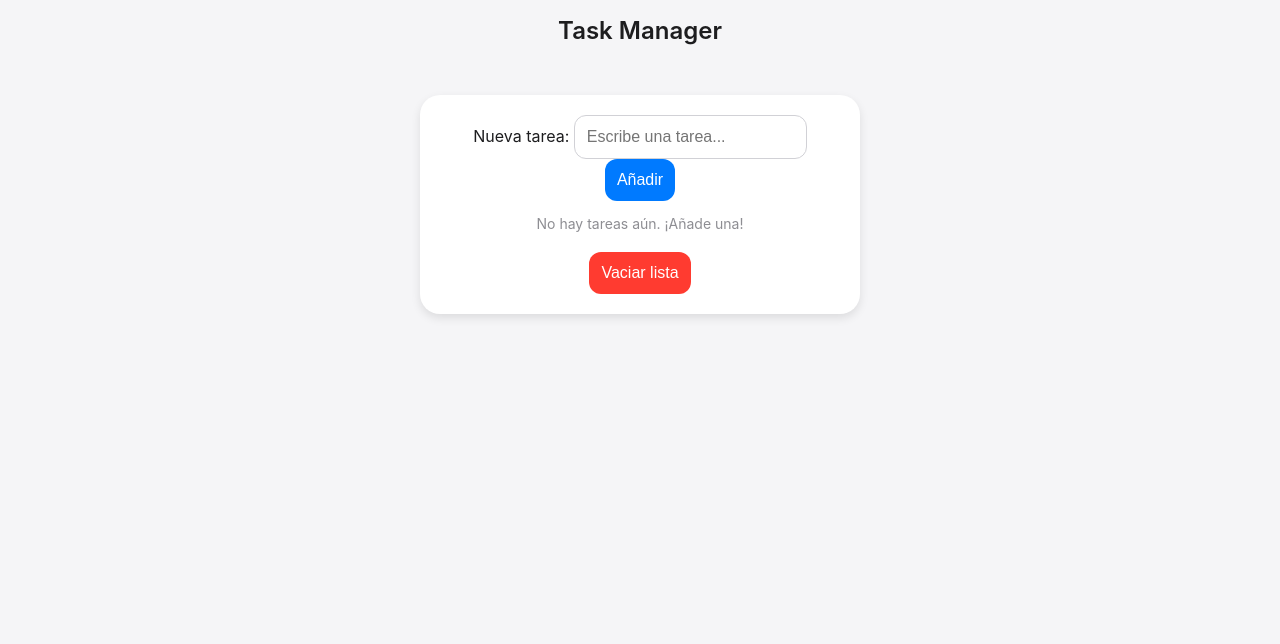
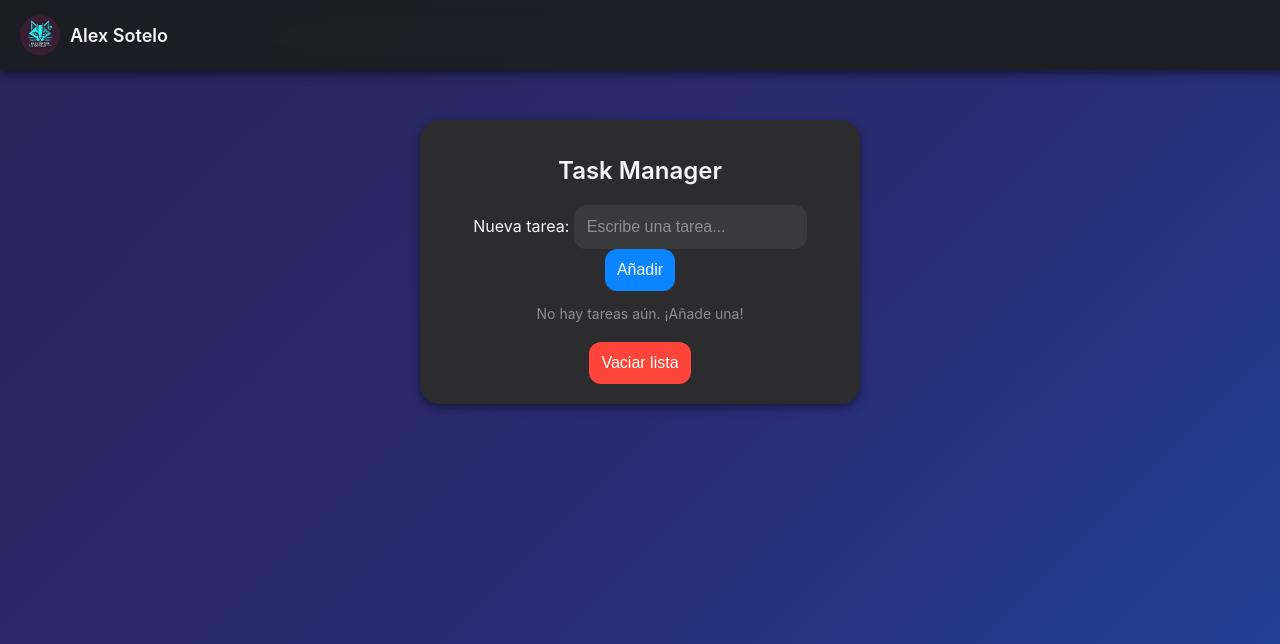
Before and after one commit to AlexxSotelo/Basic-Task-Manager, a Flask app: page / in a window 1280 px wide. Shown: the top 644 px of the page. Run offline with Flask 3, Linux system fonts and the light colour scheme.

Commit message:
I added more styles.

```diff
--- a/static/styles.css
+++ b/static/styles.css
@@ -1,21 +1,61 @@
 /* Estilos generales */
 body {
     font-family: -apple-system, BlinkMacSystemFont, "Segoe UI", Roboto, Helvetica, Arial, sans-serif;
-    background-color: #f5f5f7;
-    color: #1d1d1f;
-    text-align: center;
+    background: linear-gradient(135deg, #1e1e1e, #2a2a72, #0a84ff);
+    background-size: 400% 400%;
+    animation: gradientBG 10s ease infinite;
+    color: #f5f5f7;
     margin: 0;
     padding: 0;
+}
+
+/* Animación del fondo */
+@keyframes gradientBG {
+    0% { background-position: 0% 50%; }
+    50% { background-position: 100% 50%; }
+    100% { background-position: 0% 50%; }
+}
+
+/* Navbar */
+nav {
+    display: flex;
+    align-items: center;
+    background-color: rgba(28, 28, 30, 0.9);
+    padding: 15px 20px;
+    box-shadow: 0 4px 8px rgba(0, 0, 0, 0.5);
+    position: sticky;
+    top: 0;
+    width: 100%;
+    backdrop-filter: blur(10px);
+}
+
+/* Logo e Identidad */
+.nav-logo {
+    display: flex;
+    align-items: center;
+}
+
+.nav-logo img {
+    width: 40px;
+    height: 40px;
+    border-radius: 50%;
+    margin-right: 10px;
+}
+
+.nav-logo span {
+    font-size: 18px;
+    font-weight: 600;
 }
 
 /* Contenedor principal */
 main {
     max-width: 400px;
     margin: 50px auto;
-    background: white;
+    background: #2c2c2e;
     padding: 20px;
     border-radius: 20px;
-    box-shadow: 0 4px 10px rgba(0, 0, 0, 0.1);
+    box-shadow: 0 4px 10px rgba(0, 0, 0, 0.4);
+    text-align: center;
 }
 
 /* Estilo del encabezado */
@@ -35,18 +75,25 @@ h1 {
 input[type="text"] {
     padding: 12px;
     font-size: 16px;
-    border: 1px solid #d1d1d6;
+    border: 1px solid #3a3a3c;
     border-radius: 12px;
+    background-color: #3a3a3c;
+    color: #f5f5f7;
     outline: none;
     transition: border-color 0.3s;
 }
 
-input[type="text"]:focus {
-    border-color: #007aff;
+input[type="text"]::placeholder {
+    color: #8e8e93;
 }
 
+input[type="text"]:focus {
+    border-color: #0a84ff;
+}
+
+/* Botón de agregar */
 button {
-    background-color: #007aff;
+    background-color: #0a84ff;
     color: white;
     border: none;
     padding: 12px;
@@ -57,7 +104,7 @@ button {
 }
 
 button:hover {
-    background-color: #005ecb;
+    background-color: #0071e3;
 }
 
 /* Lista de tareas */
@@ -68,7 +115,7 @@ button:hover {
 }
 
 .task-list li {
-    background: #f2f2f7;
+    background: #3a3a3c;
     padding: 10px 15px;
     border-radius: 12px;
     margin-bottom: 10px;
@@ -78,13 +125,13 @@ button:hover {
 }
 
 .task-list a {
-    color: #007aff;
+    color: #0a84ff;
     text-decoration: none;
     font-size: 18px;
 }
 
 .task-list a:hover {
-    color: #005ecb;
+    color: #0071e3;
 }
 
 /* Mensaje de lista vacía */
@@ -99,9 +146,9 @@ form[action="/clear"] {
 }
 
 form[action="/clear"] button {
-    background-color: #ff3b30;
+    background-color: #ff453a;
 }
 
 form[action="/clear"] button:hover {
-    background-color: #d32f2f;
+    background-color: #d63030;
 }
--- a/templates/index.html
+++ b/templates/index.html
@@ -7,11 +7,18 @@
     <link rel="stylesheet" href="{{ url_for('static', filename='styles.css') }}">
 </head>
 <body>
-    <header>
-        <h1>Task Manager</h1>
-    </header>
+
+    <!-- Navbar -->
+    <nav>
+        <div class="nav-logo">
+            <img src="{{ url_for('static', filename='logo.png') }}" alt="Logo">
+            <span>Alex Sotelo</span>
+        </div>
+    </nav>
 
     <main>
+        <h1>Task Manager</h1>
+
         <section class="task-form">
             <form action="/add" method="POST">
                 <label for="task">Nueva tarea:</label>
@@ -34,7 +41,6 @@
                     </li>
                 {% endfor %}
             </ul>
-
         </section>
         {% else %}
         <p class="no-tasks">No hay tareas aún. ¡Añade una!</p>
@@ -43,7 +49,7 @@
         <form action="/clear" method="POST">
             <button type="submit">Vaciar lista</button>
         </form>
+    </main>
 
-    </main>
 </body>
 </html>
```
Also changed, not shown: static/logo.png (added).
